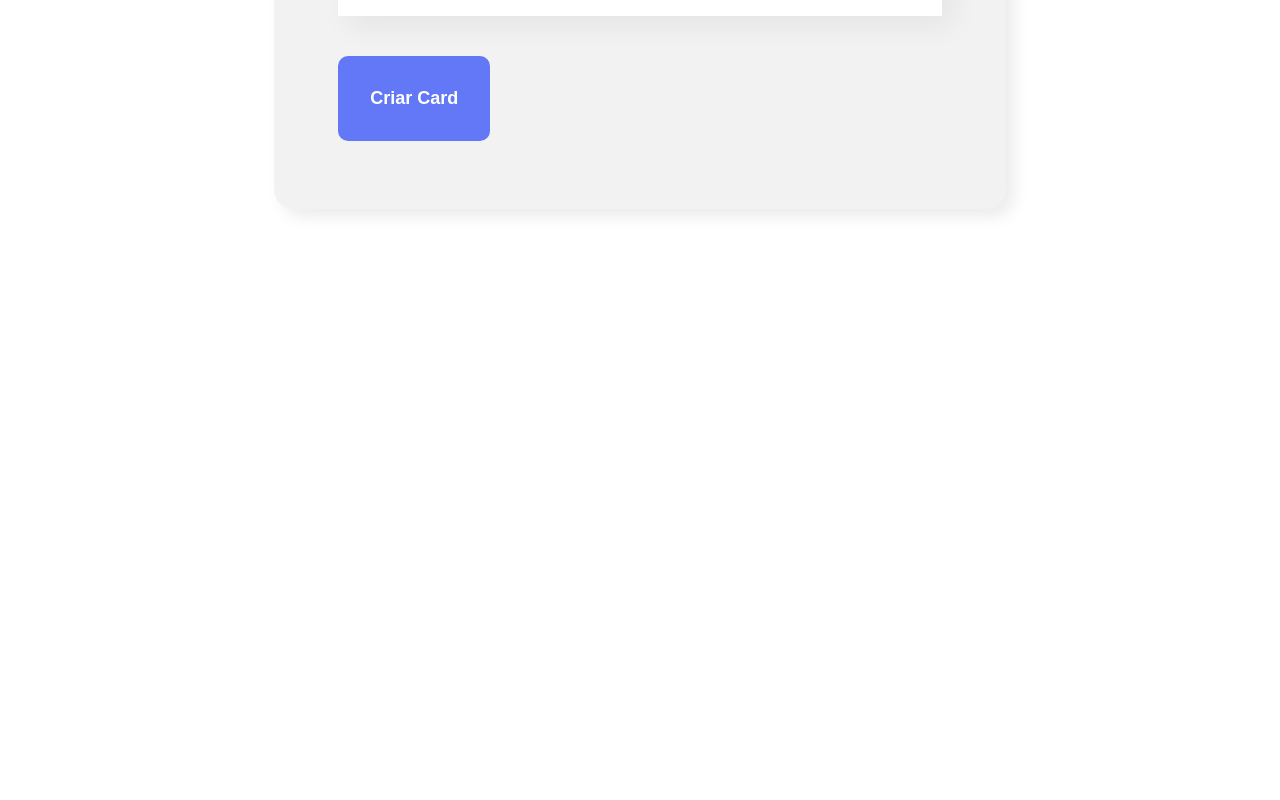
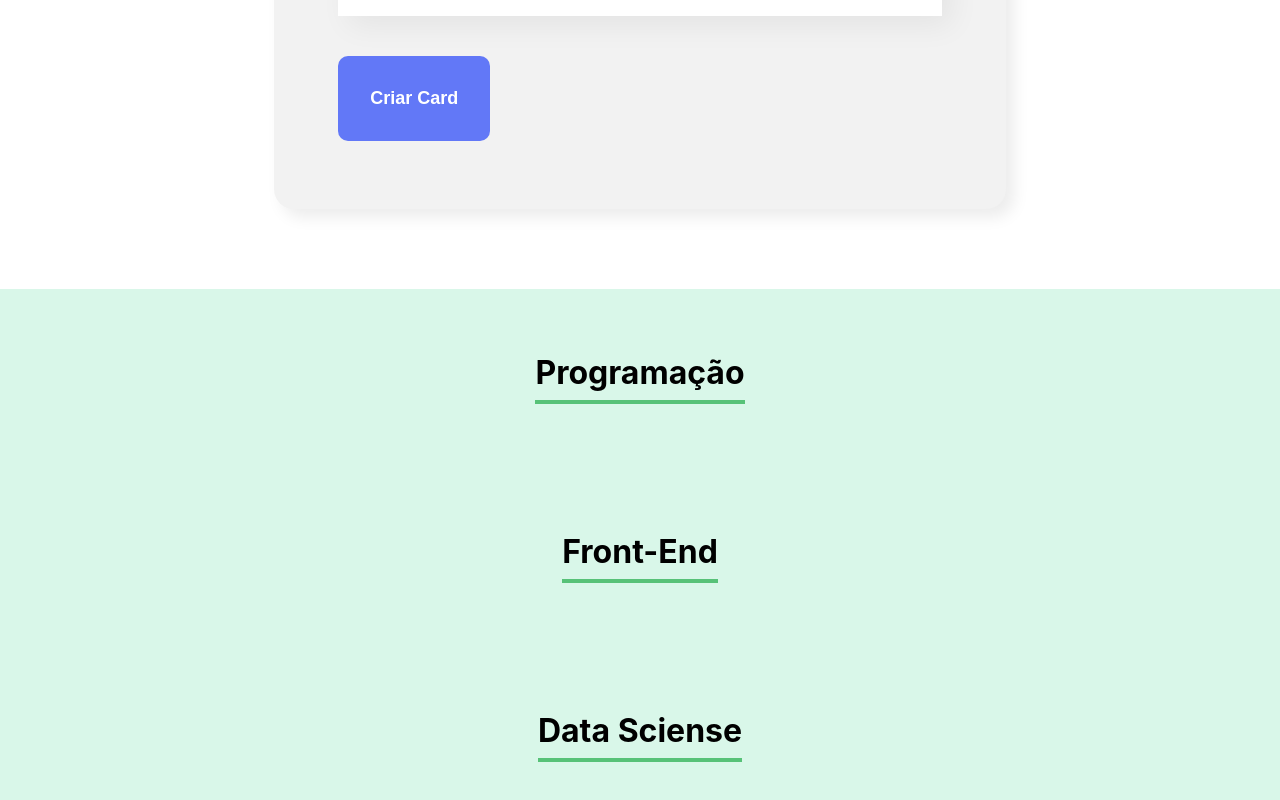
Before and after one commit to davidtpires/organo, a React (Create React App) app: page / in a window 1280 px wide. Shown: the part 1188-1988 px from the top of the page. Before the commit the page ends 1477 px from the top, so only its background shows below. Built offline with nearby package versions, Linux system fonts and the light colour scheme; the HTML template or start-up script is replaced by a standard one.

Commit message:
Criando o componente Time

```diff
--- a/src/App.js
+++ b/src/App.js
@@ -1,6 +1,7 @@
 import { useState } from "react";
 import Banner from "./componentes/Banner";
 import Formulario from "./componentes/Formulario";
+import Time from "./componentes/Time";
 
 function App() {
 
@@ -15,6 +16,9 @@
     <div className="App">
       <Banner />
       <Formulario aoColaboradorCadastrado={colaborador => aoNovoColaboradorAdicionado(colaborador)}/>
+      <Time nome="Programação"/>
+      <Time nome="Front-End"/>
+      <Time nome="Data Sciense"/>
     </div>
   );
 }
--- /dev/null
+++ b/src/componentes/Time/Time.css
@@ -0,0 +1,12 @@
+.time {
+    text-align: center;
+    padding: 32px;
+    background-color: #D9F7E9;
+}
+
+.time h3 {
+    font-size: 32px;
+    border-bottom: 4px solid #57C278;
+    display: inline-block;
+    padding-bottom: 8px;
+}
--- /dev/null
+++ b/src/componentes/Time/index.js
@@ -0,0 +1,11 @@
+import './Time.css'
+
+const Time = (props) => {
+    return (
+        <section className='time'>
+            <h3>{props.nome}</h3>
+        </section>
+    )
+}
+
+export default Time
```
